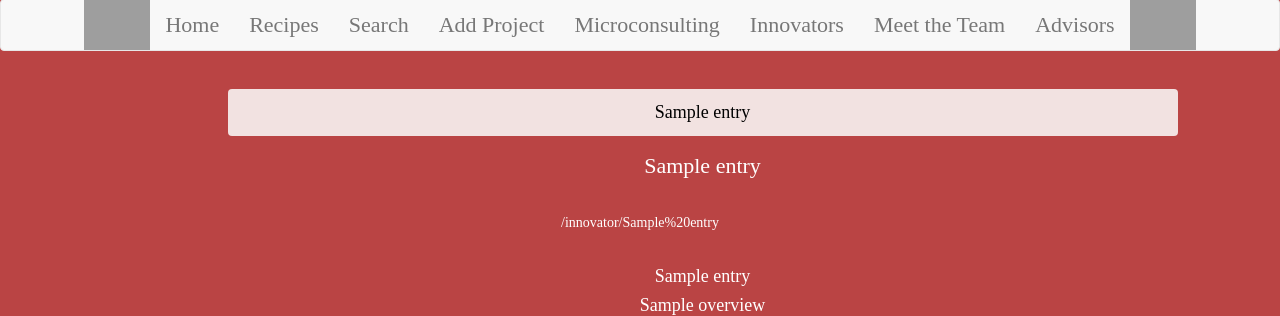
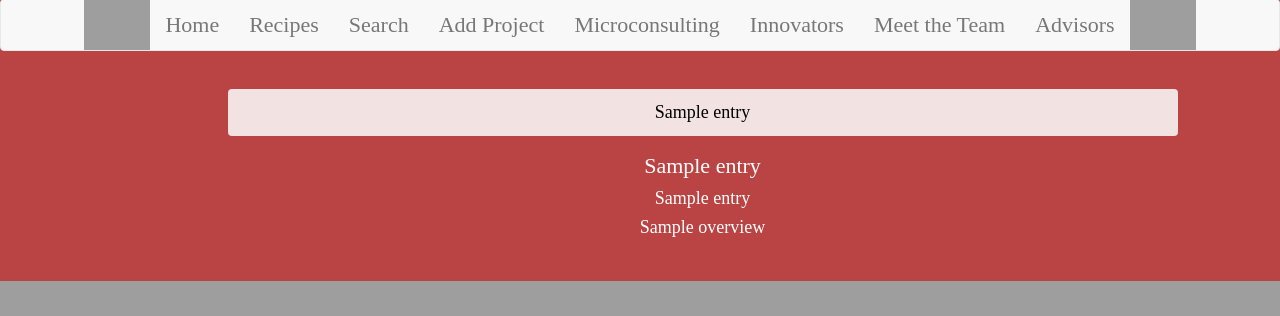
Before and after one commit to cmbear37/carezoom_frontend, a Flask app: template carezoom_frontend/templates/recipes.html in a window 1280 px wide. Shown: the part 1098-1414 px from the top of the page. After the commit the page ends 1379 px from the top, so only its background shows below. Run offline with Flask 2, Linux system fonts and the light colour scheme; the template is opened without the code that fills it: most values are stand-ins (such as "Sample title", 1, 10 or a date in 2020); parts of the project's set-up code (start-up, migrations or seed data) failed here and were passed over; some libraries are stand-ins or nearby versions; grey boxes are pictures that could not be loaded.

Commit message:
remove url

```diff
--- a/carezoom_frontend/templates/recipes.html
+++ b/carezoom_frontend/templates/recipes.html
@@ -142,7 +142,6 @@ a {
           <h4><input type="submit" name="sub" value= "{{r.title}}" ></input></h4>
 			   </form>
     	<h4><a href="{{ url_for('innovator', title=r.innovname) }}" >{{r.innovname}}</a></h4>
-      {{ url_for('innovator', title=r.innovname) }}
       <h4>{{r.editorname}}</h4>
 			<h4>{{r.overview}}</h4>
       </div>
```
Also changed, not shown: 1 other file.
